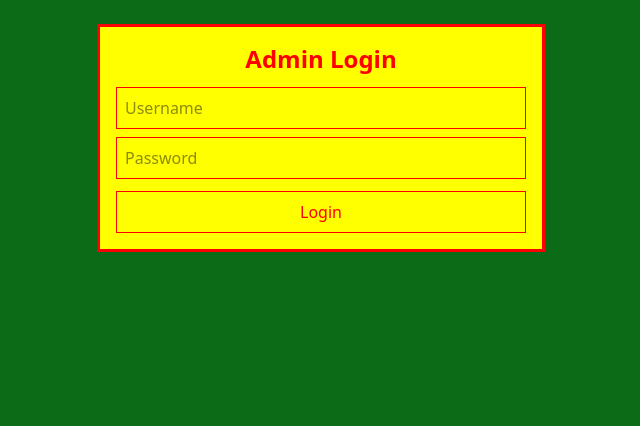
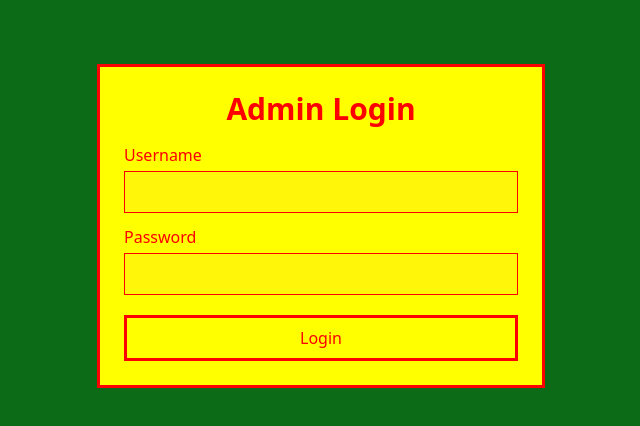
Before and after one commit to sachingramram/my-lottery, a Next.js app: page /admin in a window 1280 px wide. Shown: the top 426 px of the page, without its empty margins (319-959 px from the left). Built offline with nearby package versions, Linux system fonts and the light colour scheme.

Commit message:
first co34343235

```diff
--- a/app/admin/page.tsx
+++ b/app/admin/page.tsx
@@ -1,20 +1,101 @@
+// app/admin/page.tsx
 "use client";
+
 import { useState } from "react";
+import { useRouter } from "next/navigation";
 
-export default function Admin() {
-  const [u,setU] = useState(""); const [p,setP] = useState(""); const [msg,setMsg]=useState("");
-  async function login(){
-    const res = await fetch("/api/login",{ method:"POST", headers:{ "Content-Type":"application/json" }, body: JSON.stringify({ username:u, password:p })});
-    const json = await res.json();
-    setMsg(json.ok ? "Logged in. You can edit charts now." : (json.error||"Failed"));
+type LoginOk = { ok: true };
+type LoginErr = { ok: false; error?: string };
+type LoginResp = LoginOk | LoginErr;
+
+export default function AdminLogin() {
+  const router = useRouter();
+  const [username, setUsername] = useState("");
+  const [password, setPassword] = useState("");
+  const [busy, setBusy] = useState(false);
+  const [err, setErr] = useState("");
+
+  async function onSubmit(e: React.FormEvent<HTMLFormElement>) {
+    e.preventDefault();
+    if (busy) return;
+    setBusy(true);
+    setErr("");
+
+    try {
+      const res = await fetch("/api/login", {
+        method: "POST",
+        headers: { "Content-Type": "application/json", Accept: "application/json" },
+        credentials: "include", // ensure Set-Cookie from API is stored
+        body: JSON.stringify({ username, password }),
+      });
+
+      // Read as text first to handle any HTML error pages
+      const raw = await res.text();
+      let json: LoginResp;
+      try {
+        json = JSON.parse(raw) as LoginResp;
+      } catch {
+        throw new Error("Server returned non-JSON. Is /api/login set up?");
+      }
+
+      if (!json.ok) {
+        setErr(json.error || "Invalid credentials");
+        return;
+      }
+
+      // ✅ Successful login: redirect to landing page
+      router.replace("/");
+    } catch (e) {
+      setErr(e instanceof Error ? e.message : String(e));
+    } finally {
+      setBusy(false);
+    }
   }
+
   return (
-    <div className="bg-[var(--yellow)] border-strong border-[var(--red)] p-4 max-w-md mx-auto">
-      <h2 className="text-[var(--red)] text-2xl font-bold text-center mb-3">Admin Login</h2>
-      <input className="w-full mb-2 p-2 border border-[var(--red)]" placeholder="Username" value={u} onChange={e=>setU(e.target.value)}/>
-      <input className="w-full mb-3 p-2 border border-[var(--red)]" placeholder="Password" type="password" value={p} onChange={e=>setP(e.target.value)}/>
-      <button onClick={login} className="w-full bg-[var(--yellow)] border border-[var(--red)] text-[var(--red)] py-2">Login</button>
-      {msg && <p className="text-[var(--red)] mt-3 text-center">{msg}</p>}
-    </div>
+    <main className="max-w-md mx-auto mt-10 p-4 sm:p-6 bg-[var(--yellow)] border-strong border-[var(--red)]">
+      <h1 className="text-center text-[var(--red)] text-2xl sm:text-3xl font-bold mb-4">
+        Admin Login
+      </h1>
+
+      {err && (
+        <div className="mb-3 text-sm text-[var(--red)] bg-white/70 border border-[var(--red)] px-3 py-2">
+          {err}
+        </div>
+      )}
+
+      <form onSubmit={onSubmit} className="space-y-3">
+        <label className="block">
+          <span className="block text-[var(--red)] mb-1">Username</span>
+          <input
+            value={username}
+            onChange={(e) => setUsername(e.target.value)}
+            autoComplete="username"
+            className="w-full border border-[var(--red)] bg-yellow-300/30 text-[var(--red)] px-3 py-2"
+            required
+          />
+        </label>
+
+        <label className="block">
+          <span className="block text-[var(--red)] mb-1">Password</span>
+          <input
+            type="password"
+            value={password}
+            autoComplete="current-password"
+            onChange={(e) => setPassword(e.target.value)}
+            className="w-full border border-[var(--red)] bg-yellow-300/30 text-[var(--red)] px-3 py-2"
+            required
+          />
+        </label>
+
+        <button
+          type="submit"
+          disabled={busy}
+          className="w-full bg-[var(--yellow)] text-[var(--red)] border-strong border-[var(--red)] py-2 mt-2"
+        >
+          {busy ? "Logging in…" : "Login"}
+        </button>
+      </form>
+    </main>
   );
 }
```
